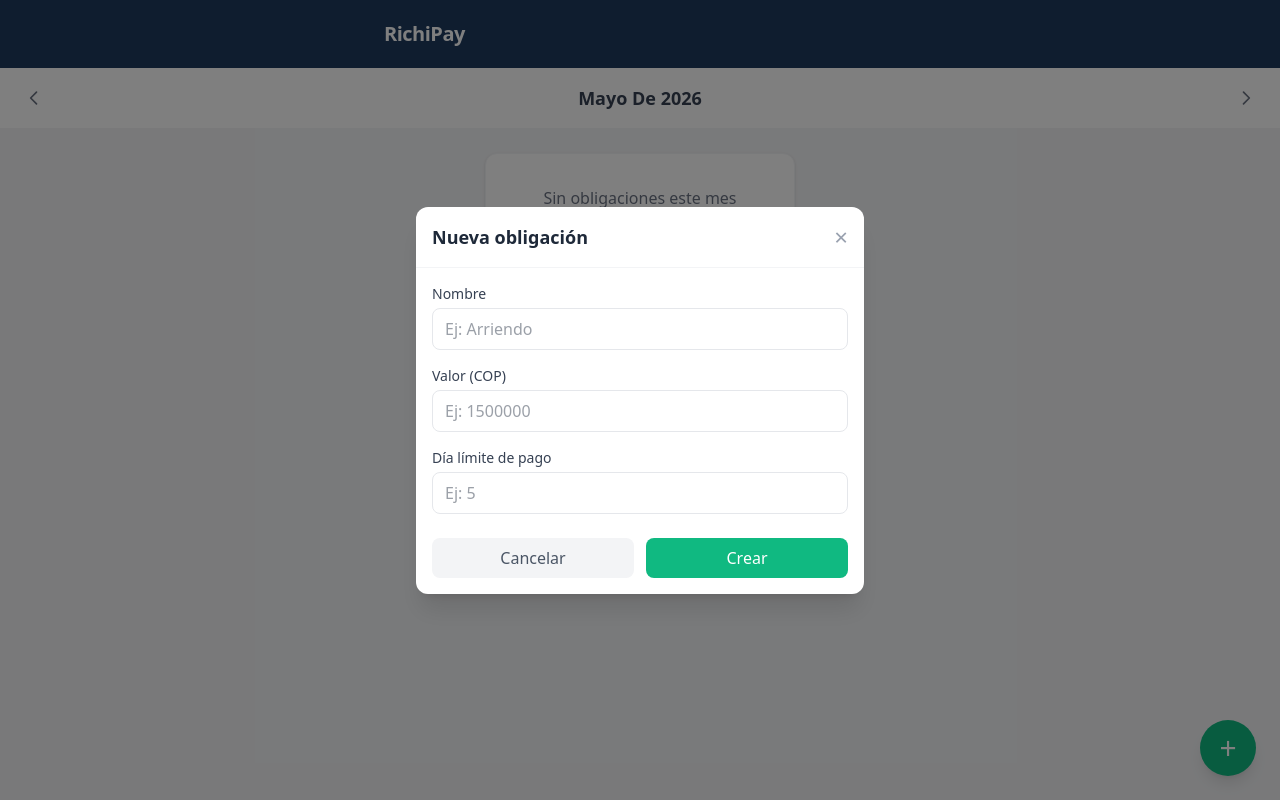
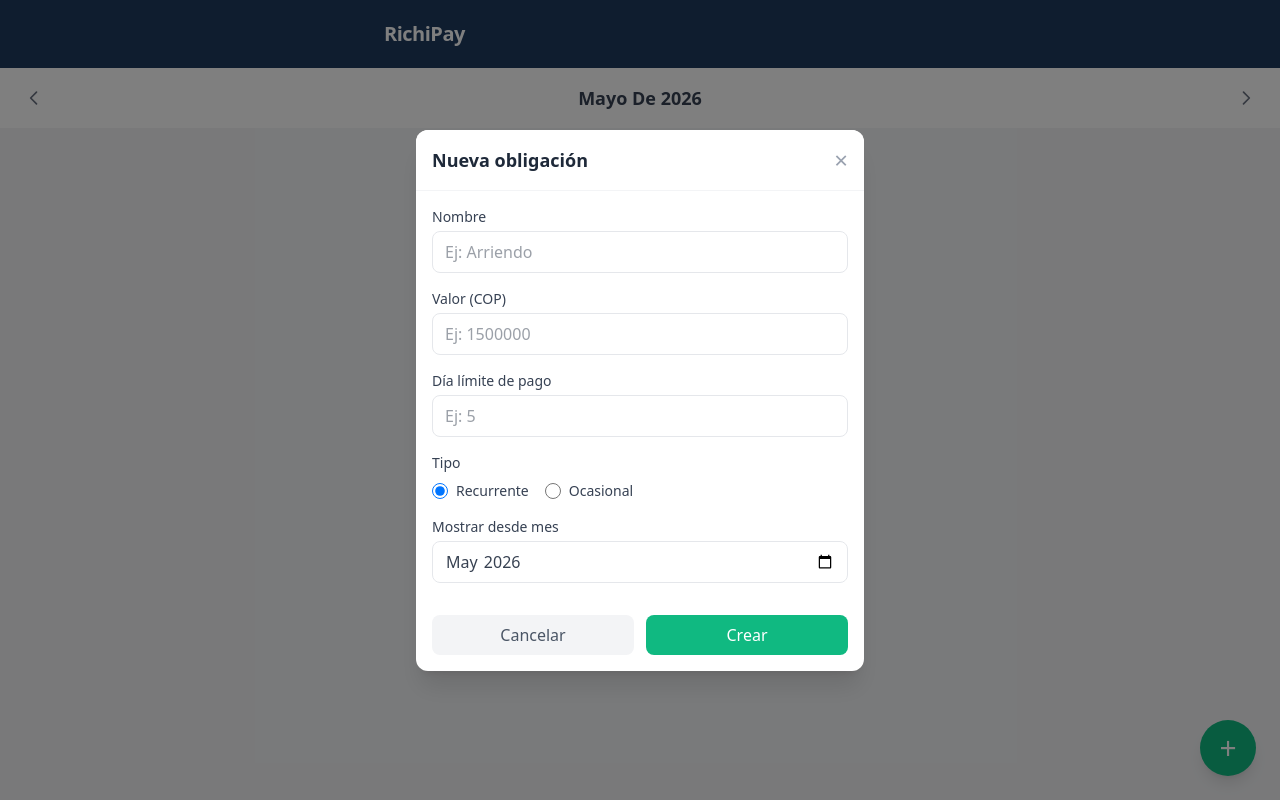
Before and after one commit to AndresRicardo/RichiPay, a React (Vite) app: page / in a window 1280 px wide. Both pictures are taken after a click on the button "Agregar obligación". Built offline with nearby package versions, Linux system fonts and the light colour scheme.

Commit message:
feat: obligaciones recurrentes y ocasionales con filtrado por mes

```diff
--- a/src/App.jsx
+++ b/src/App.jsx
@@ -56,12 +56,12 @@ function App() {
     setEditingObligation(null)
   }
 
-  const handleSave = (name, amount, dueDay) => {
-    console.log('[APP] Save obligation:', { name, amount, dueDay, isEdit: Boolean(editingObligation), editingId: editingObligation?.id })
+  const handleSave = (name, amount, dueDay, type, startMonth, applicableMonths) => {
+    console.log('[APP] Save obligation:', { name, amount, dueDay, type, startMonth, applicableMonths, isEdit: Boolean(editingObligation), editingId: editingObligation?.id })
     if (editingObligation) {
-      editObligation(editingObligation.id, name, amount, dueDay)
+      editObligation(editingObligation.id, name, amount, dueDay, type, startMonth, applicableMonths)
     } else {
-      addObligation(name, amount, dueDay)
+      addObligation(name, amount, dueDay, type, startMonth, applicableMonths)
     }
   }
 
--- a/src/components/ObligationModal.jsx
+++ b/src/components/ObligationModal.jsx
@@ -1,31 +1,73 @@
+import { useState, useEffect } from "react";
+import { getMonthKey } from "../store/useObligationsStore";
+
+const MONTHS = [
+	{ value: 1, label: "Ene" },
+	{ value: 2, label: "Feb" },
+	{ value: 3, label: "Mar" },
+	{ value: 4, label: "Abr" },
+	{ value: 5, label: "May" },
+	{ value: 6, label: "Jun" },
+	{ value: 7, label: "Jul" },
+	{ value: 8, label: "Ago" },
+	{ value: 9, label: "Sep" },
+	{ value: 10, label: "Oct" },
+	{ value: 11, label: "Nov" },
+	{ value: 12, label: "Dic" },
+];
+
 function ObligationModal({ isOpen, onClose, onSave, initialData }) {
-  const isEdit = Boolean(initialData)
-  console.log('[MODAL] Opening:', isEdit ? 'EDIT' : 'CREATE', initialData)
+	const isEdit = Boolean(initialData);
+	console.log("[MODAL] Opening:", isEdit ? "EDIT" : "CREATE", initialData);
+
+	const [type, setType] = useState("recurring");
+	const [startMonth, setStartMonth] = useState("");
+	const [applicableMonths, setApplicableMonths] = useState([]);
+
+	useEffect(() => {
+		if (isOpen) {
+			if (isEdit && initialData) {
+				setType(initialData.type || "recurring");
+				setStartMonth(initialData.startMonth || "");
+				setApplicableMonths(initialData.applicableMonths || []);
+			} else {
+				setType("recurring");
+				setStartMonth(getMonthKey(new Date()));
+				setApplicableMonths([]);
+			}
+		}
+	}, [isOpen, isEdit, initialData]);
+
+	const handleMonthToggle = (month) => {
+		setApplicableMonths((prev) =>
+			prev.includes(month) ? prev.filter((m) => m !== month) : [...prev, month]
+		);
+	};
 
 	const handleSubmit = () => {
-    const form = document.getElementById('obligation-form')
-    const formData = new FormData(form)
-    const name = formData.get('name')
-    const amount = Number(formData.get('amount'))
-    const dueDay = Number(formData.get('dueDay'))
-    console.log('[MODAL] Submit:', { name, amount, dueDay })
-    onSave(name, amount, dueDay)
-    form.reset()
-    onClose()
-  }
+		const form = document.getElementById("obligation-form");
+		const formData = new FormData(form);
+		const name = formData.get("name");
+		const amount = Number(formData.get("amount"));
+		const dueDay = Number(formData.get("dueDay"));
+		console.log("[MODAL] Submit:", { name, amount, dueDay, type, startMonth, applicableMonths });
+		onSave(name, amount, dueDay, type, startMonth, applicableMonths);
+		form.reset();
+		onClose();
+	};
 
-  if (!isOpen) return null
+	if (!isOpen) return null;
 
 	return (
 		<div className="fixed inset-0 z-50 flex items-center justify-center p-4">
+			<div className="absolute inset-0 bg-black/50" onClick={onClose} />
 			<div
-        className="absolute inset-0 bg-black/50"
-        onClick={onClose}
-      />
-      <div className="relative bg-white rounded-xl w-full max-w-md shadow-xl" onClick={(e) => e.stopPropagation()}>
-        <div className="flex justify-between items-center p-4 border-b border-gray-100">
+				className="relative bg-white rounded-xl w-full max-w-md shadow-xl max-h-[90vh] overflow-y-auto"
+				onClick={(e) => e.stopPropagation()}
+			>
+				<div className="flex justify-between items-center p-4 border-b border-gray-100 sticky top-0 bg-white">
 					<h3 className="text-lg font-semibold text-gray-800">
-            {isEdit ? 'Editar obligación' : 'Nueva obligación'}
+						{isEdit ? "Editar obligación" : "Nueva obligación"}
 					</h3>
 					<button
 						onClick={onClose}
@@ -80,7 +122,85 @@ function ObligationModal({ isOpen, onClose, onSave, initialData }) {
 							placeholder="Ej: 5"
 						/>
 					</div>
-          <div className="flex gap-3 pt-2">
+
+					<div>
+						<label className="block text-sm font-medium text-gray-700 mb-2">Tipo</label>
+						<div className="flex gap-4">
+							<label className="flex items-center gap-2 cursor-pointer">
+								<input
+									type="radio"
+									name="type"
+									value="recurring"
+									checked={type === "recurring"}
+									onChange={() => setType("recurring")}
+									className="w-4 h-4 text-[#10b981] focus:ring-[#10b981]"
+								/>
+								<span className="text-sm text-gray-700">Recurrente</span>
+							</label>
+							<label className="flex items-center gap-2 cursor-pointer">
+								<input
+									type="radio"
+									name="type"
+									value="occasional"
+									checked={type === "occasional"}
+									onChange={() => setType("occasional")}
+									className="w-4 h-4 text-[#10b981] focus:ring-[#10b981]"
+								/>
+								<span className="text-sm text-gray-700">Ocasional</span>
+							</label>
+						</div>
+					</div>
+
+					{type === "recurring" && (
+						<div>
+							<label htmlFor="startMonth" className="block text-sm font-medium text-gray-700 mb-1">
+								Mostrar desde mes
+							</label>
+							<input
+								type="month"
+								id="startMonth"
+								name="startMonth"
+								value={startMonth}
+								onChange={(e) => setStartMonth(e.target.value)}
+								className="w-full px-3 py-2 border border-gray-200 rounded-lg focus:outline-none focus:ring-2 focus:ring-[#10b981] focus:border-transparent"
+							/>
+						</div>
+					)}
+
+					{type === "occasional" && (
+						<div>
+							<label className="block text-sm font-medium text-gray-700 mb-2">
+								Meses en que aplica
+							</label>
+							<div className="grid grid-cols-6 gap-2">
+								{MONTHS.map((month) => (
+									<label
+										key={month.value}
+										className={`flex flex-col items-center p-2 border rounded-lg cursor-pointer transition-colors ${
+											applicableMonths.includes(month.value)
+												? "border-[#10b981] bg-emerald-50"
+												: "border-gray-200 hover:border-gray-300"
+										}`}
+									>
+										<input
+											type="checkbox"
+											checked={applicableMonths.includes(month.value)}
+											onChange={() => handleMonthToggle(month.value)}
+											className="sr-only"
+										/>
+										<span className="text-xs font-medium">{month.label}</span>
+									</label>
+								))}
+							</div>
+							{applicableMonths.length === 0 && (
+								<p className="text-xs text-red-500 mt-1">
+									Selecciona al menos un mes
+								</p>
+							)}
+						</div>
+					)}
+
+					<div className="flex gap-3 pt-4">
 						<button
 							type="button"
 							onClick={onClose}
@@ -91,15 +211,16 @@ function ObligationModal({ isOpen, onClose, onSave, initialData }) {
 						<button
 							type="button"
 							onClick={handleSubmit}
-              className="flex-1 px-4 py-2 text-white bg-[#10b981] rounded-lg hover:bg-emerald-600 transition-colors"
+							disabled={type === "occasional" && applicableMonths.length === 0}
+							className="flex-1 px-4 py-2 text-white bg-[#10b981] rounded-lg hover:bg-emerald-600 transition-colors disabled:bg-gray-300 disabled:cursor-not-allowed"
 						>
-              {isEdit ? 'Guardar' : 'Crear'}
+							{isEdit ? "Guardar" : "Crear"}
 						</button>
 					</div>
 				</form>
 			</div>
 		</div>
-  )
+	);
 }
 
-export default ObligationModal
+export default ObligationModal;
--- a/src/components/PaymentCard.jsx
+++ b/src/components/PaymentCard.jsx
@@ -1,17 +1,27 @@
-function PaymentCard({ name, amount, dueDay, isPaid, onToggle, onEdit, onDelete }) {
-	console.log('[PAYMENT_CARD] Render:', { name, amount, dueDay, isPaid })
+function PaymentCard({ name, amount, dueDay, type, isPaid, onToggle, onEdit, onDelete }) {
+	console.log('[PAYMENT_CARD] Render:', { name, amount, dueDay, type, isPaid })
 
 	return (
 		<div className={`bg-white rounded-xl p-4 shadow-sm border ${isPaid ? 'border-emerald-200 bg-emerald-50/30' : 'border-gray-100'}`}>
 			<div className="flex justify-between items-start">
-				<div>
+				<div className="flex items-center gap-2">
 					<p className="font-medium text-gray-800">{name}</p>
-					<p className="text-sm text-gray-500 mt-1">Día {dueDay}</p>
+					<span
+						className={`text-xs px-1.5 py-0.5 rounded-full font-medium ${
+							type === 'occasional'
+								? 'bg-amber-100 text-amber-700'
+								: 'bg-blue-100 text-blue-700'
+						}`}
+						title={type === 'occasional' ? 'Ocasional' : 'Recurrente'}
+					>
+						{type === 'occasional' ? 'O' : 'R'}
+					</span>
 				</div>
 				<p className="text-lg font-semibold text-[#2563eb]">
 					${amount.toLocaleString("es-CO")}
 				</p>
 			</div>
+			<p className="text-sm text-gray-500 mt-1">Día {dueDay}</p>
 			<div className="flex items-center justify-between mt-3 pt-3 border-t border-gray-100">
 				<button
 					onClick={onToggle}
--- a/src/store/useObligationsStore.js
+++ b/src/store/useObligationsStore.js
@@ -1,6 +1,12 @@
 import { create } from "zustand";
 import { persist } from "zustand/middleware";
 import { v4 as uuidv4 } from "uuid";
+
+function getMonthKey(date) {
+  const year = date.getFullYear();
+  const month = String(date.getMonth() + 1).padStart(2, "0");
+  return `${year}-${month}`;
+}
 
 const useObligationsStore = create(
 	persist(
@@ -8,29 +14,37 @@ const useObligationsStore = create(
 			obligations: [],
 			payments: [],
 
-			addObligation: (name, amount, dueDay) => {
+			addObligation: (name, amount, dueDay, type = "recurring", startMonth = null, applicableMonths = []) => {
 				const newObligation = {
 					id: uuidv4(),
 					name,
 					amount,
 					dueDay,
+					type,
+					startMonth: startMonth || getMonthKey(new Date()),
+					applicableMonths: type === "occasional" ? applicableMonths : [],
 				};
-				console.log("[STORE] addObligation:", {
-					name,
-					amount,
-					dueDay,
-					id: newObligation.id,
-				});
+				console.log("[STORE] addObligation:", newObligation);
 				set((state) => ({
 					obligations: [...state.obligations, newObligation],
 				}));
 			},
 
-			editObligation: (id, name, amount, dueDay) => {
-				console.log("[STORE] editObligation:", { id, name, amount, dueDay });
+			editObligation: (id, name, amount, dueDay, type, startMonth, applicableMonths) => {
+				console.log("[STORE] editObligation:", { id, name, amount, dueDay, type, startMonth, applicableMonths });
 				set((state) => ({
 					obligations: state.obligations.map((ob) =>
-						ob.id === id ? { ...ob, name, amount, dueDay } : ob
+						ob.id === id
+							? {
+									...ob,
+									name,
+									amount,
+									dueDay,
+									type,
+									startMonth,
+									applicableMonths: type === "occasional" ? applicableMonths : [],
+							  }
+							: ob
 					),
 				}));
 			},
@@ -82,6 +96,36 @@ const useObligationsStore = create(
 				console.log("[STORE] isPaid:", { obligationId, monthKey, paid: payment?.paid || false });
 				return payment?.paid || false;
 			},
+
+			shouldShowObligation: (obligation, currentDate) => {
+				const monthKey = getMonthKey(currentDate);
+				const currentYearMonth = monthKey;
+				const startYearMonth = obligation.startMonth;
+				const currentMonth = currentDate.getMonth() + 1;
+
+				console.log("[STORE] shouldShowObligation:", {
+					obligationName: obligation.name,
+					currentYearMonth,
+					startYearMonth,
+					currentMonth,
+					type: obligation.type,
+					applicableMonths: obligation.applicableMonths,
+				});
+
+				if (currentYearMonth < startYearMonth) {
+					return false;
+				}
+
+				if (obligation.type === "recurring") {
+					return true;
+				}
+
+				if (obligation.type === "occasional") {
+					return obligation.applicableMonths.includes(currentMonth);
+				}
+
+				return false;
+			},
 		}),
 		{
 			name: "richipay-obligations",
@@ -89,4 +133,5 @@ const useObligationsStore = create(
 	)
 );
 
+export { getMonthKey };
 export default useObligationsStore;
```
Also changed, not shown: src/components/MonthlyList.jsx (+12 -11 lines). Lines whose indentation alone changed are shown as unchanged.
